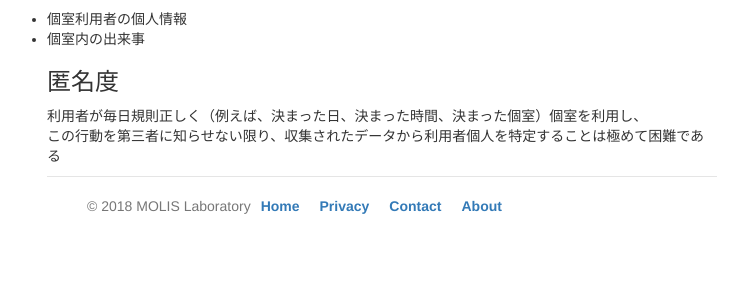
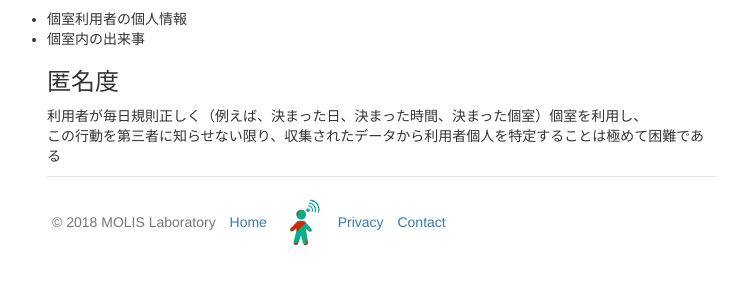
Before and after one commit to schth/WC-Project, a PHP site: page /privacy.html in a window 1280 px wide. Shown: the part 314-614 px from the top of the page, without its empty margins (258-992 px from the left). Run offline with PHP 8.4, Linux system fonts and the light colour scheme.

Commit message:
フッターのリンクを修正

```diff
--- a/html/index.php
+++ b/html/index.php
@@ -153,11 +153,10 @@
 	 <ul class = "list-inline" style ="margin:auto;">
 		<li>&copy; 2018 MOLIS Laboratory</li>
 		<li><a href="index.php">Home</a></li>
-		<li><img src="image/favicon.png" class="img-rounded" alt="logo"></li>
+		<li><a href="https://www.yammer.com/molgroup.com/topics/27207754"><img src="image/favicon.png" class="img-rounded" alt="logo"></li>
 		<li><a href="privacy.html">Privacy</a></li>
 		<li><a href="mailto:user@dammy.com">Contact</a></li>
-		<li><a href="https://www.yammer.com/molgroup.com/topics/27207754">About</a></li>
-	</ul>
+		</ul>
 	</footer>
 </div>
 
--- a/html/privacy.html
+++ b/html/privacy.html
@@ -43,14 +43,13 @@
 
 
 	<footer	class="footer">
-	 <ul id = "nav">
-		<li><p>&copy; 2018 MOLIS Laboratory</p></li>
+	 <ul class = "list-inline" style ="margin:auto;">
+		<li>&copy; 2018 MOLIS Laboratory</li>
 		<li><a href="index.php">Home</a></li>
+		<li><a href="https://www.yammer.com/molgroup.com/topics/27207754"><img src="image/favicon.png" class="img-rounded" alt="logo"></li>
 		<li><a href="privacy.html">Privacy</a></li>
 		<li><a href="mailto:user@dammy.com">Contact</a></li>
-		<li><a href="https://www.yammer.com/molgroup.com/topics/27207754">About</a></li>
-
-	</ul>
+		</ul>
 	</footer>
 </div>
 </body>
```
